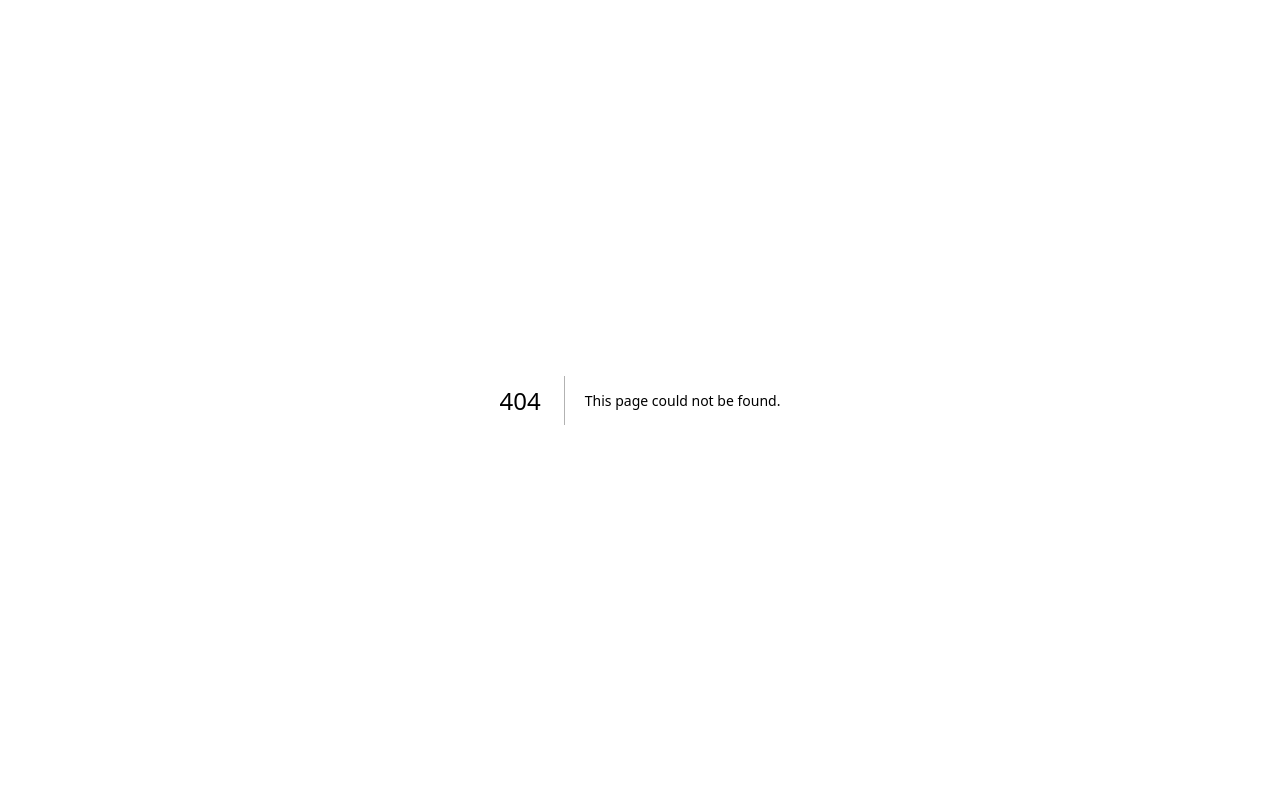
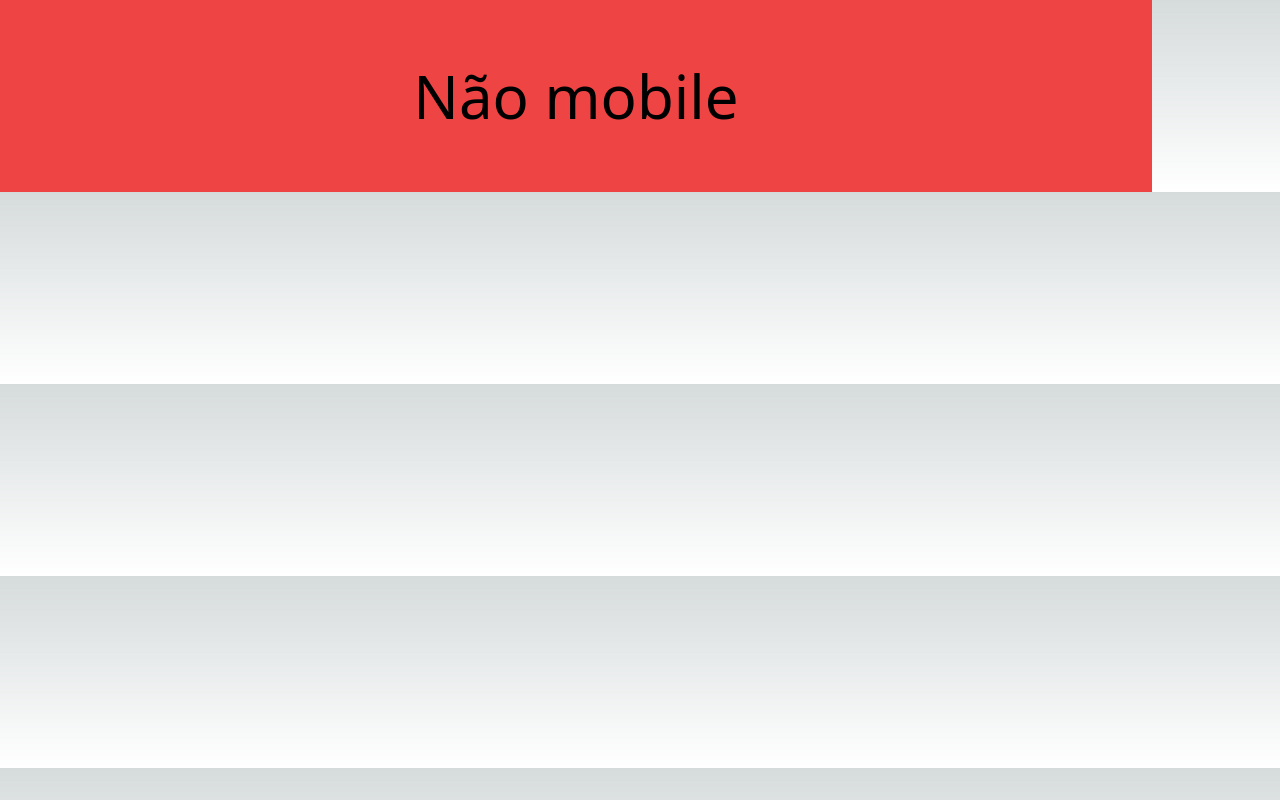
Before and after one commit to Diogodev6/react-tailwind, a Next.js app: page /conceitos/mobile in a window 1280 px wide. Before the commit this address had no page. Built offline with nearby package versions, Linux system fonts and the light colour scheme.

Commit message:
conceitos

```diff
--- /dev/null
+++ b/src/pages/conceitos/classes.tsx
@@ -0,0 +1,11 @@
+export default function Classes() {
+    return (
+        <div className={`
+            flex justify-center items-center
+            bg-sky-500 text-amber-300
+            text-6xl h-48
+        `}>
+            Tailwind usa classes o tempo todo!
+        </div>
+    )
+}
--- /dev/null
+++ b/src/pages/conceitos/componentes.tsx
@@ -0,0 +1,9 @@
+export default function Componentes() {
+    return (
+        <div className="flex-center h-screen gap-5">
+            <button className="btn-info">Info</button>
+            <button className="btn-success">Sucesso</button>
+            <button className="btn-error">Erro</button>
+        </div>
+    )
+}
--- /dev/null
+++ b/src/pages/conceitos/mobile.tsx
@@ -0,0 +1,15 @@
+export default function Mobile() {
+
+    // "xs" sm md lg xl 2xl
+    return (
+        <div className={`
+            flex justify-center items-center
+            bg-red-500 h-48
+            text-3xl md:text-4xl lg:text-6xl
+            w-[90%] 2xl:w-[70%]
+        `}>
+            <span className="inline sm:hidden">Mobile</span>
+            <span className="hidden sm:inline">Não mobile</span>
+        </div>
+    )
+}
--- /dev/null
+++ b/src/pages/conceitos/pseudo.tsx
@@ -0,0 +1,13 @@
+export default function Pseudo() {
+    return (
+        <div className="flex justify-center items-center h-screen">
+            <button className={`
+                p-2 rounded-md
+                bg-green-500 hover:bg-green-700
+                text-black hover:text-white
+            `}>
+                Salvar
+            </button>
+        </div>
+    )
+}
--- a/src/styles/globals.css
+++ b/src/styles/globals.css
@@ -30,4 +30,34 @@ body {
   .text-balance {
     text-wrap: balance;
   }
+
+  .flex-center {
+    @apply flex justify-center items-center;
+  }
 }
+
+
+
+@layer components {
+  .btn {
+    @apply px-4 py-2 rounded-md;
+    @apply text-base;
+  }
+
+  .btn-info {
+    @apply btn;
+    @apply bg-blue-500 hover:bg-blue-700
+  }
+
+  .btn-success {
+    @apply btn;
+    @apply bg-green-500 hover:bg-green-700;
+  }
+
+  .btn-error {
+    @apply btn;
+    @apply bg-red-500 hover:bg-red-700
+  }
+
+
+}
```
